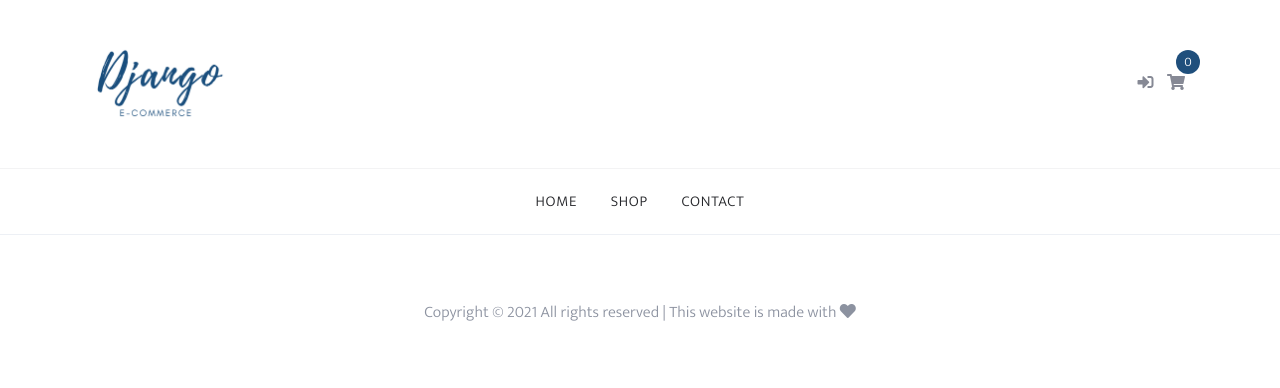
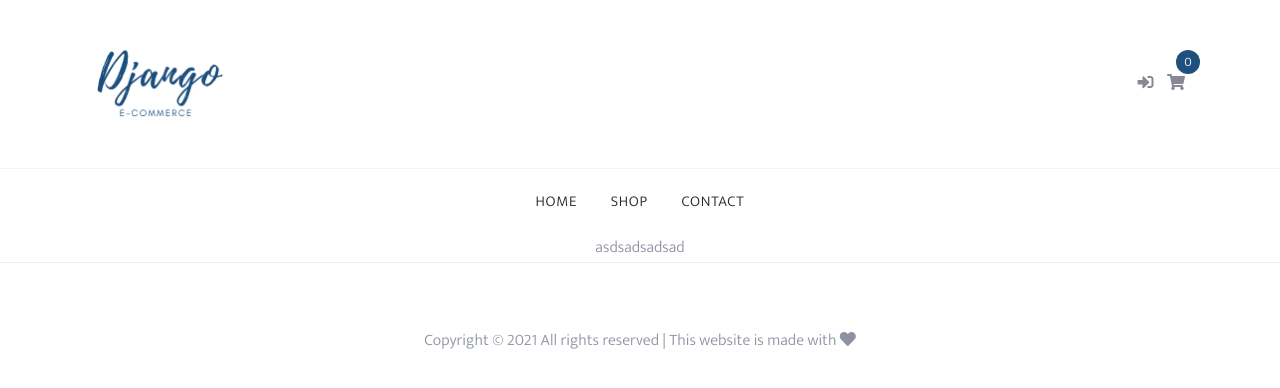
Before and after one commit to marcinpelszyk/Djnago-ecom, a Django app: template templates/base.html in a window 1280 px wide. Shown: the top 388 px of the page. Run offline with Django 3.2, Linux system fonts and the light colour scheme; the template is opened without the code that fills it, so the values that code supplies are empty; some libraries are stand-ins or nearby versions.

Commit message:
Added inital templates

```diff
--- a/templates/navbar.html
+++ b/templates/navbar.html
@@ -9,4 +9,5 @@
             {% endif %}
         </ul>
     </div>
+    asdsadsadsad
 </nav>
```
